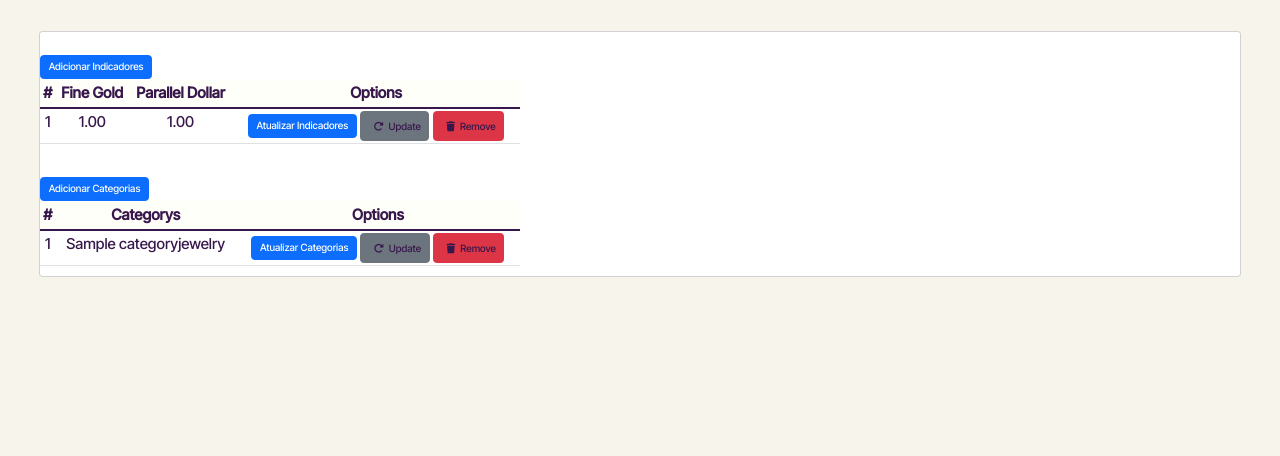
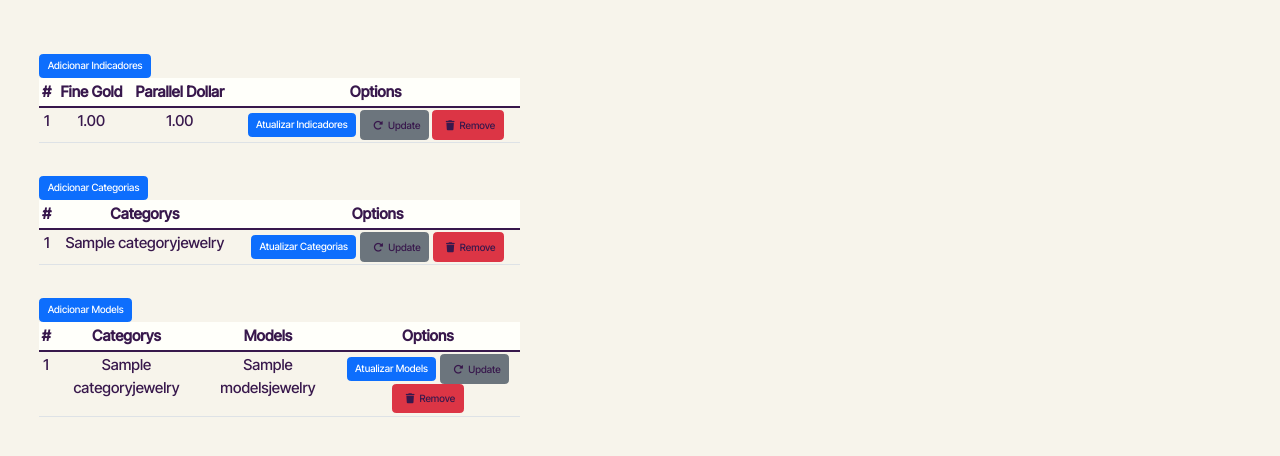
Before and after one commit to alexcmartins/app_joias, a Django app: page /jewelry/settings in a window 1280 px wide. Shown: the part 39-495 px from the top of the page. Run offline with Django 4.2, Linux system fonts and the light colour scheme; tables that the repository leaves empty hold one stand-in row (values such as "Sample post").

Commit message:
new functions in settings

```diff
--- a/jewelry/templates/jewelry/pages/settings_jewel.html
+++ b/jewelry/templates/jewelry/pages/settings_jewel.html
@@ -3,11 +3,13 @@
 {% block content %}
 <div class="container-blank"></div>
 <div class="container-main">
-<div class="card">
+
     <br>
         {% include 'jewelry/partials/indicators.html' %}
     <br>
         {% include 'jewelry/partials/category_jewelry.html' %}
-</div>
+    <br>
+        {% include 'jewelry/partials/models_jewelry.html' %}
+
 </div>
 {% endblock content %}
--- a/jewelry/templates/jewelry/partials/category_jewelry.html
+++ b/jewelry/templates/jewelry/partials/category_jewelry.html
@@ -21,8 +21,8 @@
                     <button type="button" class="btn btn-primary" data-bs-toggle="modal" data-bs-target="#editCategory{{category.id}}">
                         Atualizar Categorias
                     </button>
-                    <a href="{% url 'jewelry:update-indicators' category.id %}" class="btn btn-secondary" arialabel="update-contact"><i class="fa-solid fa-rotate-right"></i>Update</a>
-                    <a href="{% url 'jewelry:delete-indicators' category.id %}" class="btn btn-danger" arialabel="delete-contact"><i class="fa-solid fa-trash"></i>Remove</a>
+                    <a href="{% url 'jewelry:update-category' category.id %}" class="btn btn-secondary" arialabel="update-contact"><i class="fa-solid fa-rotate-right"></i>Update</a>
+                    <a href="{% url 'jewelry:delete-category' category.id %}" class="btn btn-danger" arialabel="delete-contact"><i class="fa-solid fa-trash"></i>Remove</a>
                 </td>
             </tr>
         {% endfor %}
--- /dev/null
+++ b/jewelry/templates/jewelry/partials/models_jewelry.html
@@ -0,0 +1,36 @@
+<div class="form-models">
+    <button type="button" class="btn btn-primary" data-bs-toggle="modal" data-bs-target="#staticBackdropCreateModels">
+        Adicionar Models
+    </button>
+</div>
+<div class="table-models">
+    <table class="table table-sm table-hover text-center" style="width: 40%;">
+        <thead>
+            <tr>
+                <th scope="col">#</th>
+                <th scope="col">Categorys</th>
+                <th scope="col">Models</th>
+                <th scope="col">Options</th>
+            </tr>
+        </thead>
+        <tbody class="table-group-divider">
+        {% for models in model_jewelry %}
+            <tr>
+                <td>{{ models.id }}</td>
+                <td>{{ models.category }}</td>
+                <td>{{ models.name }}</td>
+                <td>
+                    <button type="button" class="btn btn-primary" data-bs-toggle="modal" data-bs-target="#editModels{{models.id}}">
+                        Atualizar Models
+                    </button>
+                    <a href="{% url 'jewelry:update-models' models.id %}" class="btn btn-secondary" arialabel="update-contact"><i class="fa-solid fa-rotate-right"></i>Update</a>
+                    <a href="{% url 'jewelry:delete-models' models.id %}" class="btn btn-danger" arialabel="delete-contact"><i class="fa-solid fa-trash"></i>Remove</a>
+                </td>
+            </tr>
+        {% endfor %}
+        </tbody>
+    </table>
+</div>
+<!-- Modal Create Indicators -->
+{% include 'jewelry/partials/add_indicators.html' %}
+{% include 'jewelry/partials/update_indicators.html' %}
--- a/jewelry/urls.py
+++ b/jewelry/urls.py
@@ -22,4 +22,12 @@ urlpatterns = [
          views.update_indicators, name="update-indicators"),
     path('jewelry/settings/indicators/delete/<int:id>',
          views.delete_indicators, name="delete-indicators"),
+    path('jewelry/settings/category/update/<int:id>',
+         views.delete_indicators, name="update-category"),
+    path('jewelry/settings/category/delete/<int:id>',
+         views.delete_indicators, name="delete-category"),
+    path('jewelry/settings/models/update/<int:id>',
+         views.delete_indicators, name="update-models"),
+    path('jewelry/settings/models/delete/<int:id>',
+         views.delete_indicators, name="delete-models"),
 ]
--- a/jewelry/views.py
+++ b/jewelry/views.py
@@ -126,14 +126,18 @@ def update_jewel(request):
 def settings_jewel(request):
     daily_indicators = models.Indicators.objects.all().order_by('-id')
     category_jewelry = models.CategoryJewelry.objects.all().order_by('-id')
+    model_jewelry = models.ModelsJewelry.objects.all().order_by('-id')
     if request.method == "GET":
         form = forms.IndicatorsForm(request.GET)
         form_cj = forms.CategoryJewelryForm(request.GET)
+        form_mj = forms.ModelsJewelryForm(request.GET)
         return render(request, 'jewelry/pages/settings_jewel.html', context={
             'daily_indicators': daily_indicators,
             'category_jewelry': category_jewelry,
+            'model_jewelry': model_jewelry,
             'form': form,
             'form_cj': form_cj,
+            'form_mj': form_mj,
         })
 
     else:
```
